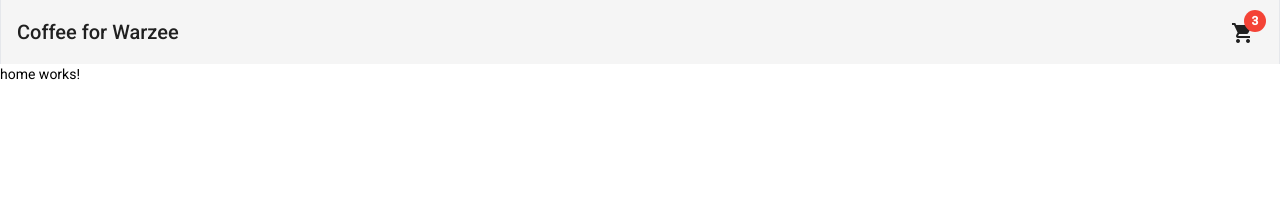
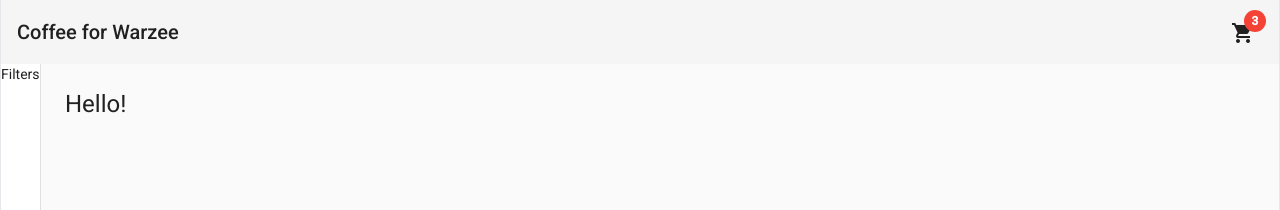
Before and after one commit to starck-it-03/starck-it-03.github.io, an Angular app: page /home in a window 1280 px wide. Shown: the top 210 px of the page. Built offline with nearby package versions, Linux system fonts and the light colour scheme.

Commit message:
Added basic products-header component

```diff
--- a/src/app/app.module.ts
+++ b/src/app/app.module.ts
@@ -22,9 +22,10 @@ import { AppComponent } from "./app.component";
 import { BrowserAnimationsModule } from "@angular/platform-browser/animations";
 import { HeaderComponent } from './components/header/header.component';
 import { HomeComponent } from './pages/home/home.component';
+import { ProductsHeaderComponent } from './components/products-header/products-header.component';
 
 @NgModule({
-  declarations: [AppComponent, HeaderComponent, HomeComponent],
+  declarations: [AppComponent, HeaderComponent, HomeComponent, ProductsHeaderComponent],
   imports: [
     BrowserModule,
     AppRoutingModule,
--- /dev/null
+++ b/src/app/components/products-header/products-header.component.html
@@ -0,0 +1,3 @@
+<div>
+  <h1> Hello! </h1>
+</div>
--- /dev/null
+++ b/src/app/components/products-header/products-header.component.ts
@@ -0,0 +1,18 @@
+import { Component, OnInit } from "@angular/core";
+
+@Component({
+  selector: "app-products-header",
+  //0.Create the new component (ng g componentName)
+  //1.Add a new file named 'componentName.component.html
+  //2.In it change 'template' to 'templateUrl'
+  //3.Change its value to 'componentName.component.html'
+  //4.Copy prop selector value, paste it to the appropriate component
+  //(here, as example, into 'home.component.html')
+  templateUrl: "products-header.component.html",
+  styles: [],
+})
+export class ProductsHeaderComponent implements OnInit {
+  constructor() {}
+
+  ngOnInit(): void {}
+}
--- /dev/null
+++ b/src/app/pages/home/home.component.html
@@ -0,0 +1,11 @@
+<mat-drawer-container
+  [autosize]="true"
+  class="min-h-full m-w-7xl mx-auto border-x"
+>
+  <mat-drawer mode="side" opened class="p-">
+    <div>Filters</div>
+  </mat-drawer>
+  <mat-drawer-content class="p-6">
+    <app-products-header></app-products-header>
+  </mat-drawer-content>
+</mat-drawer-container>
--- a/src/app/pages/home/home.component.ts
+++ b/src/app/pages/home/home.component.ts
@@ -3,11 +3,7 @@ import { Component, OnInit } from '@angular/core';
 @Component({
   // ng g c home: ng genrate component home
   selector: 'app-home',
-  template: `
-    <p>
-      home works!
-    </p>
-  `,
+  templateUrl: './home.component.html',
   styles: [
   ]
 })
```
